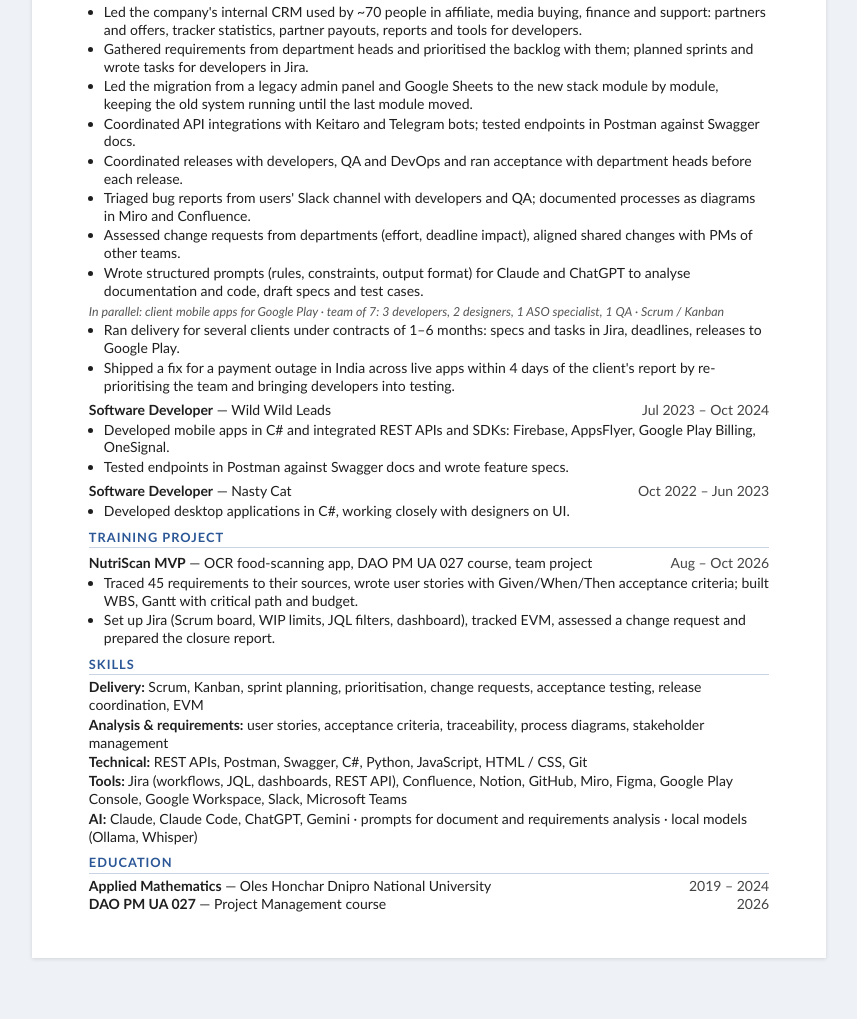
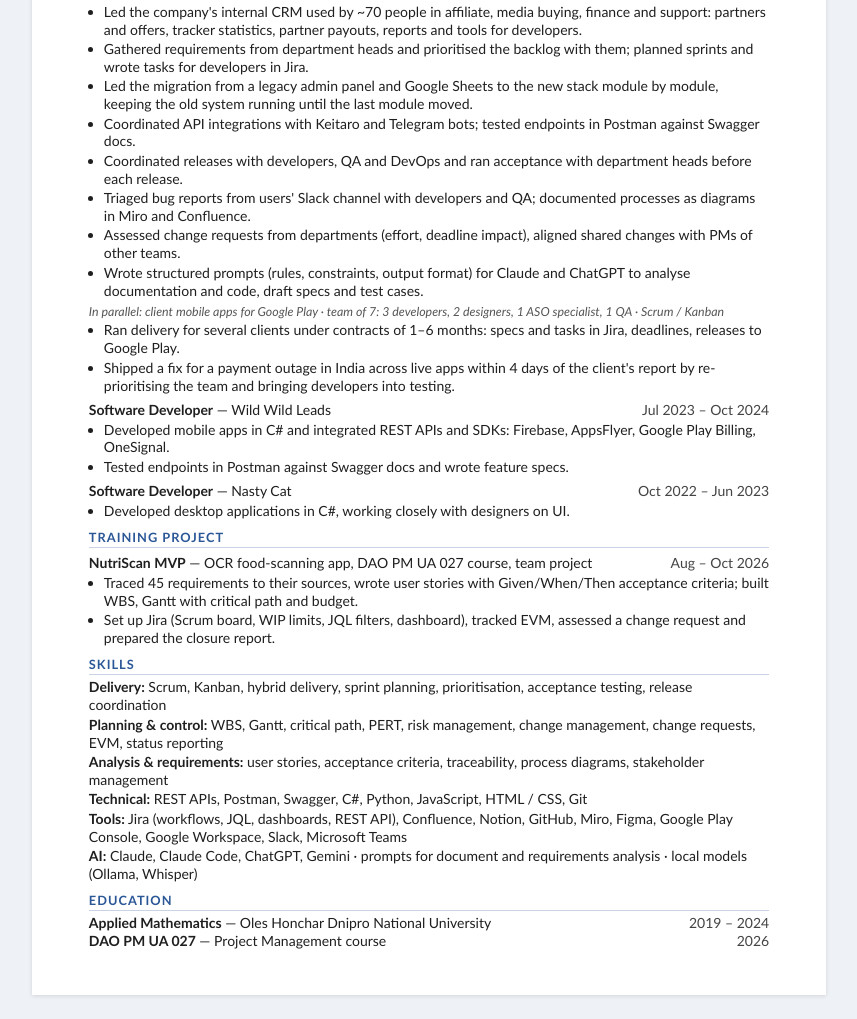
Before and after one commit to Dreshpack/Dreshpack.github.io, a plain HTML site: page resume/index.html in a window 1280 px wide. Shown: the part 343-1362 px from the top of the page, without its empty margins (211-1068 px from the left). Before the commit the page ends 1325 px from the top, so only its background shows below. Drawn offline with Linux system fonts and the light colour scheme.

Commit message:
Резюме /resume/: навыки Planning & control
Co-Authored-By: Claude Opus 5.5 <noreply@anthropic.com>

```diff
--- a/resume/index.html
+++ b/resume/index.html
@@ -120,7 +120,8 @@
 
 <h2>Skills</h2>
 <ul class="skills">
-  <li><b>Delivery:</b> Scrum, Kanban, sprint planning, prioritisation, change requests, acceptance testing, release coordination, EVM</li>
+  <li><b>Delivery:</b> Scrum, Kanban, hybrid delivery, sprint planning, prioritisation, acceptance testing, release coordination</li>
+  <li><b>Planning &amp; control:</b> WBS, Gantt, critical path, PERT, risk management, change management, change requests, EVM, status reporting</li>
   <li><b>Analysis &amp; requirements:</b> user stories, acceptance criteria, traceability, process diagrams, stakeholder management</li>
   <li><b>Technical:</b> REST APIs, Postman, Swagger, C#, Python, JavaScript, HTML / CSS, Git</li>
   <li><b>Tools:</b> Jira (workflows, JQL, dashboards, REST API), Confluence, Notion, GitHub, Miro, Figma, Google Play Console, Google Workspace, Slack, Microsoft Teams</li>
```
Also changed, not shown: 1 other file.
